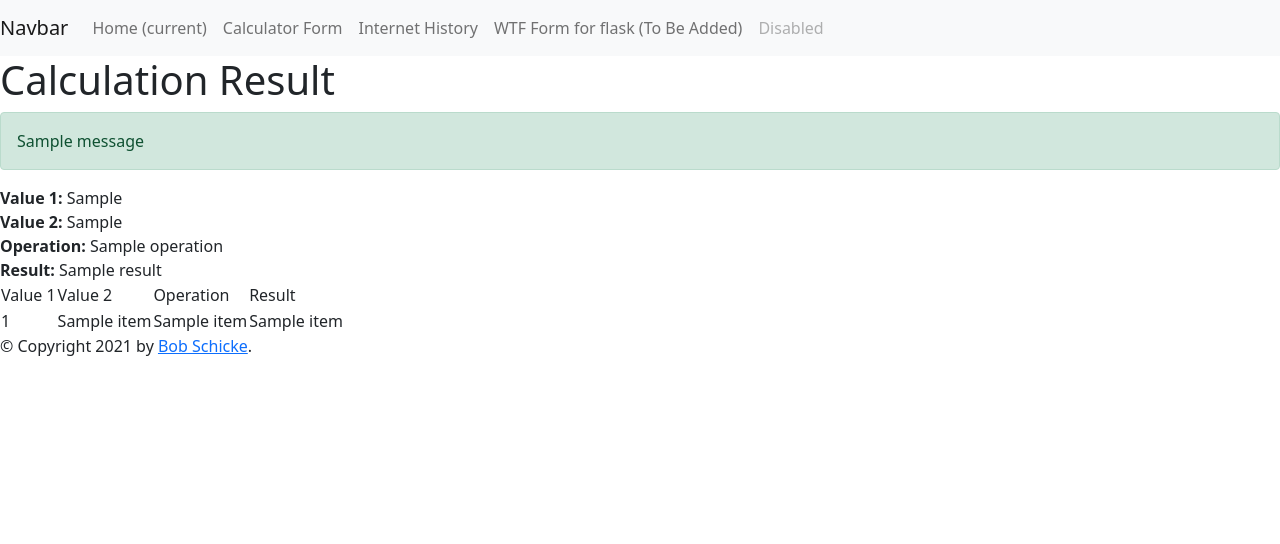
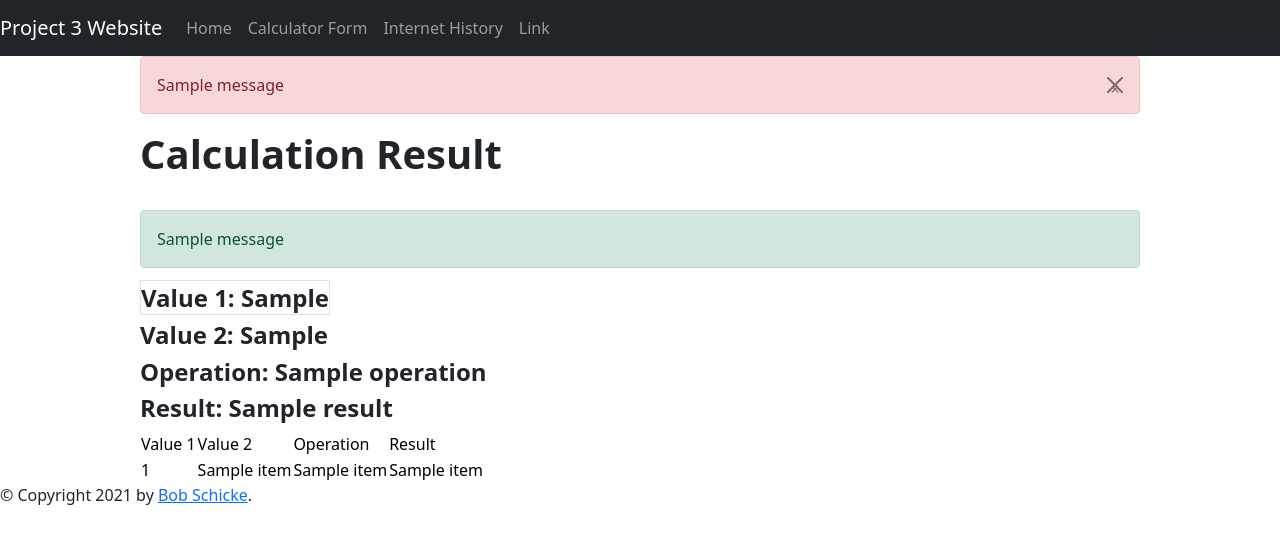
Before and after one commit to bobschicke/flash_msgs, a Flask app: template templates/result.html in a window 1280 px wide. Shown: the top 544 px of the page. Run offline with Flask 2, Linux system fonts and the light colour scheme; the template is opened without the code that fills it: most values are stand-ins (such as "Sample title", 1, 10 or a date in 2020); one stand-in notice (Sample message) is shown.

Commit message:
Many small refinements.

```diff
--- a/calc/calculation.py
+++ b/calc/calculation.py
@@ -1,6 +1,7 @@
 """ This is our base class : Calculation """
 # This is an abstract class
 # This is where we create our objects
+
 
 class Calculation:
     """ This is the Calculation class """
--- a/controllers/calculator_controller.py
+++ b/controllers/calculator_controller.py
@@ -21,6 +21,7 @@ class CalculatorController:
             return render_template('result.html', data=Calculations.get_calc_result_history(),
                                    value1=value1, value2=value2, operation=operation, result=result)
 
+        flash("You must enter a value for BOTH value 1 and value 2")
         error = 'You must enter a value for value 1 and or value 2'
         return render_template('calculator.html', error=error)
     @staticmethod
--- a/templates/basepage.html
+++ b/templates/basepage.html
@@ -5,27 +5,27 @@
     <meta charset="utf-8">
     <meta name="viewport" content="width=device-width, initial-scale=1">
     {% block head %}
-        <link rel="stylesheet" href="{{ url_for('static', filename='css/style.css') }}"/>
-        <title>{% block title %}{% endblock %} - My Webpage</title>
+
+        <title>{% block title %}{% endblock %}</title>
     {% endblock %}
     <!-- Bootstrap CSS -->
     <link href="https://cdn.jsdelivr.net/npm/bootstrap@5.1.3/dist/css/bootstrap.min.css" rel="stylesheet"
           integrity="sha384-1BmE4kWBq78iYhFldvKuhfTAU6auU8tT94WrHftjDbrCEXSU1oBoqyl2QvZ6jIW3" crossorigin="anonymous">
 
-    <title>Hello, world!</title>
-
 </head>
 <body>
-<nav class="navbar navbar-expand-lg navbar-light bg-light">
-    <a class="navbar-brand" href="#">Navbar</a>
+<nav class="navbar navbar-expand-lg navbar-dark bg-dark">
+    <a class="navbar-brand" href="#">Project 3 Website</a>
+<!--
     <button class="navbar-toggler" type="button" data-toggle="collapse" data-target="#navbarNav"
             aria-controls="navbarNav" aria-expanded="false" aria-label="Toggle navigation">
         <span class="navbar-toggler-icon"></span>
     </button>
+-->
     <div class="collapse navbar-collapse" id="navbarNav">
         <ul class="navbar-nav">
             <li class="nav-item active">
-                <a class="nav-link" href="/">Home <span class="sr-only">(current)</span></a>
+                <a class="nav-link" href="/">Home</a>
             </li>
             <li class="nav-item">
                 <a class="nav-link" href="/calculator">Calculator Form</a>
@@ -34,18 +34,33 @@
                 <a class="nav-link" href="/internet_history">Internet History</a>
             </li>
             <li class="nav-item">
-                <a class="nav-link" href="#">WTF Form for flask (To Be Added)</a>
+                <a class="nav-link" href="#">Link</a>
             </li>
+<!--
             <li class="nav-item">
                 <a class="nav-link disabled" href="#">Disabled</a>
             </li>
+-->
         </ul>
     </div>
 </nav>
+<div class="container-fluid" style="min-height:100%; width:80%">
+	{% with messages = get_flashed_messages() %}
+	  {% if messages %}
+	    {% for message in messages %}
+		  <div class="alert alert-danger alert-dismissible" role="alert">
+		    <button type="button" class="btn-close" data-bs-dismiss="alert" aria-label="Close">
+              <span aria-hidden="true">&times;</span>
+            </button>
+			{{message}}
+		  </div>
+		{% endfor %}
+	  {% endif %}
+	{% endwith %}
 
 
-<div id="content">{% block content %}{% endblock %}</div>
-
+    <div id="content">{% block content %}{% endblock %}</div>
+</div>
 <!-- Option 1: Bootstrap Bundle with Popper -->
 <script src="https://cdn.jsdelivr.net/npm/bootstrap@5.1.3/dist/js/bootstrap.bundle.min.js"
         integrity="sha384-ka7Sk0Gln4gmtz2MlQnikT1wXgYsOg+OMhuP+IlRH9sENBO0LRn5q+8nbTov4+1p"
--- a/templates/result.html
+++ b/templates/result.html
@@ -1,15 +1,11 @@
 {% extends "basepage.html" %}
-{% block title %}Index{% endblock %}
+{% block title %}Calc Results{% endblock %}
 {% block head %}
     {{ super() }}
-    <style type="text/css">
-        .important {
-            color: #336699;
-        }
-    </style>
 {% endblock %}
 {% block content %}
-    <h1>Calculation Result</h1>
+    <h1><strong>Calculation Result</strong></h1> <br>
+    <!-- Flash Messages -->
     {% with messages = get_flashed_messages() %}
         {% if messages %}
             {% for message in messages %}
@@ -19,23 +15,23 @@
             {% endfor %}
         {% endif %}
     {% endwith %}
-    <strong>Value 1: </strong> {{ value1 }} <br>
-    <strong>Value 2: </strong> {{ value2 }} <br>
-    <strong>Operation: </strong> {{ operation }} <br>
-    <strong>Result: </strong> {{ result }}
+    <!-- Print Calculation Details and Result -->
+    <h4><span class="border"><strong>Value 1: {{ value1 }} </strong> </span></h4>
+    <h4><strong>Value 2: {{ value2 }} </strong></h4>
+    <h4><strong>Operation: {{ operation }} </strong></h4>
+    <h4><strong>Result: {{ result }} </strong></h4>
 
     {% if data %}
-        <table>
+        <table class="table-success">
                 <TR>
-                    <TD class="c0">Value 1</TD>
+                    <TD class="table-danger">Value 1</TD>
                     <TD class="c1">Value 2</TD>
                     <TD class="c2">Operation</TD>
                     <TD class="c3">Result</TD>
                 </TR>
             {% for item in data %}
-                <!--- This will not work you have to think about it--->
                 <TR>
-                    <TD class="c0">{{ item[0]}}</TD>
+                    <TD class="table-warning">{{ item[0]}}</TD>
                     <TD class="c1">{{ item[1] }}</TD>
                     <TD class="c2">{{ item[2] }}</TD>
                     <TD class="c3">{{ item[3] }}</TD>
```
Also changed, not shown: templates/calculator.html (+5 -7 lines), templates/flash_msgs.html (+4 -18 lines).
